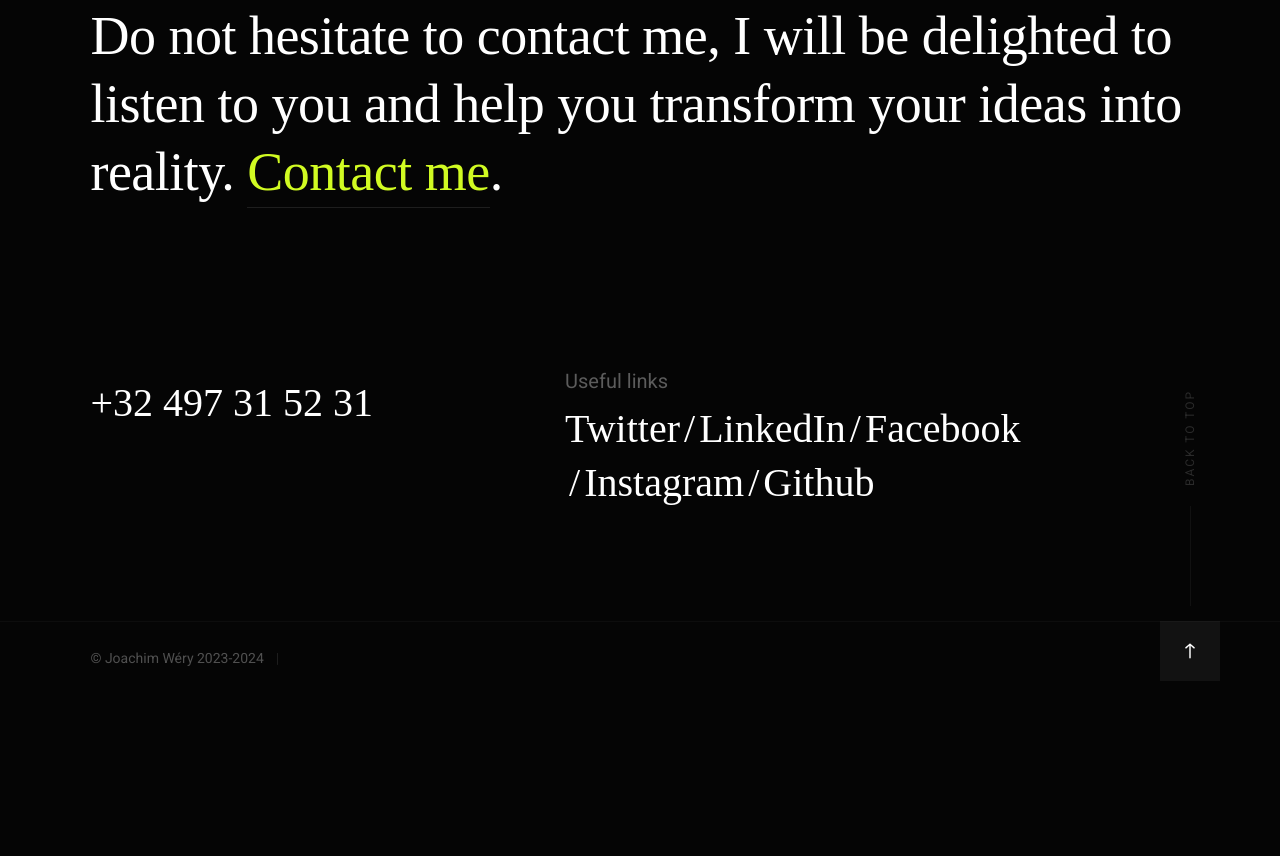
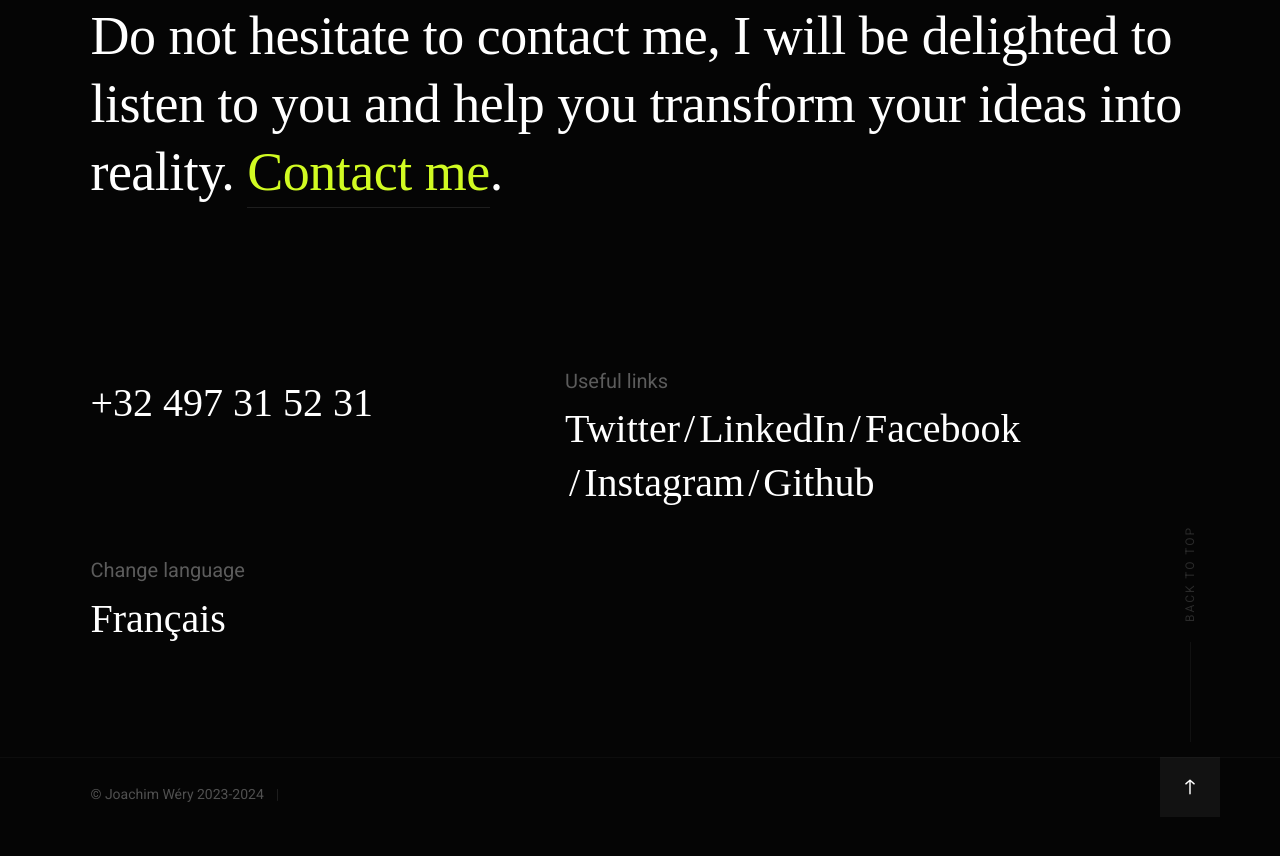
Before and after one commit to JoatypeR/Website-Joachim, a plain HTML site: page english.html in a window 1280 px wide. Shown: the part 9344-10200 px from the top of the page. Before the commit the page ends 10082 px from the top, so only its background shows below. Drawn offline with Linux system fonts and the light colour scheme; a web font is replaced by a local one.

Commit message:
Adding buttons languages

```diff
--- a/english.html
+++ b/english.html
@@ -654,6 +654,12 @@
                     <li><a href="https://github.com/JoatypeR" title="Github">Github</a></li>
                 </ul>
             </div>
+            <div class="column large-7 medium-full contact-social">
+                <h4>Change language</h4>
+                <ul>
+                    <li><a href="/index.html" title="Twitter">Français</a></li>
+                </ul>
+            </div>
 
         </div> <!-- end contact-infos -->
 
```
Also changed, not shown: index.html (+9 -1 lines).
